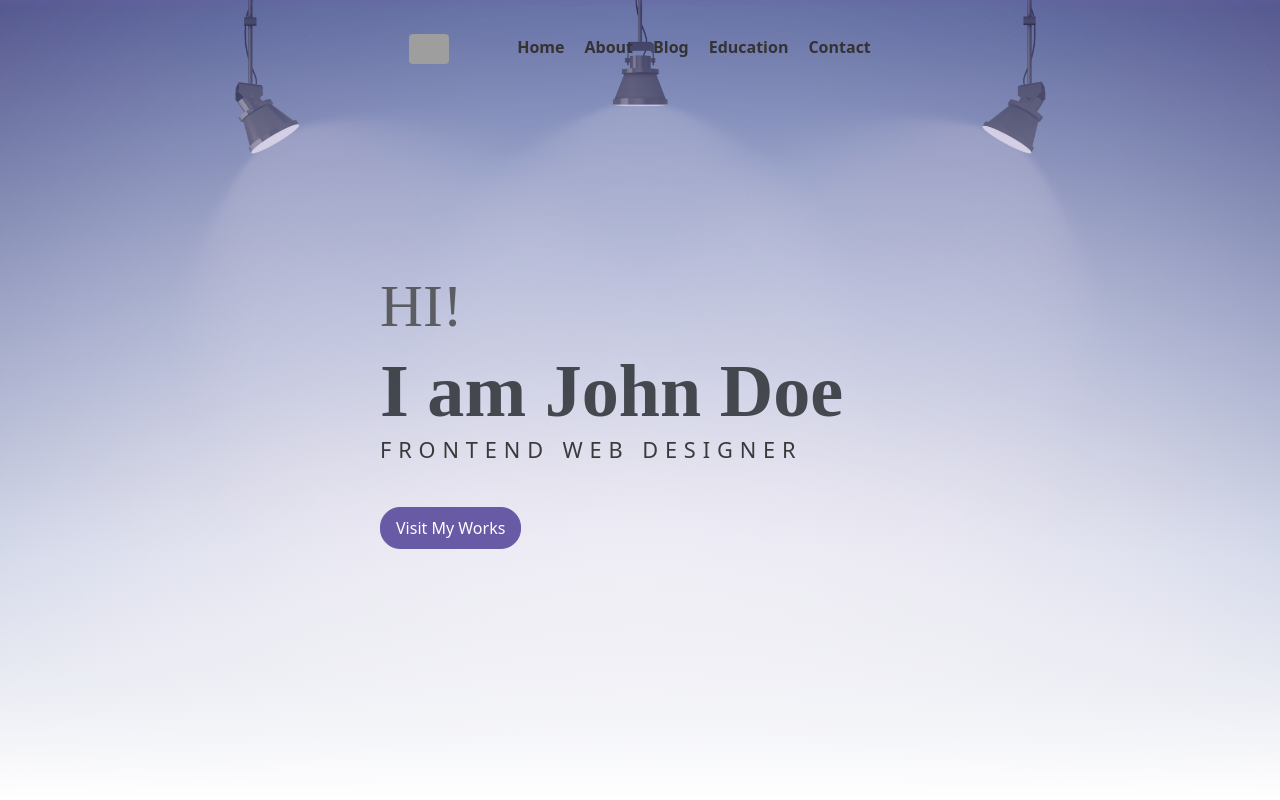
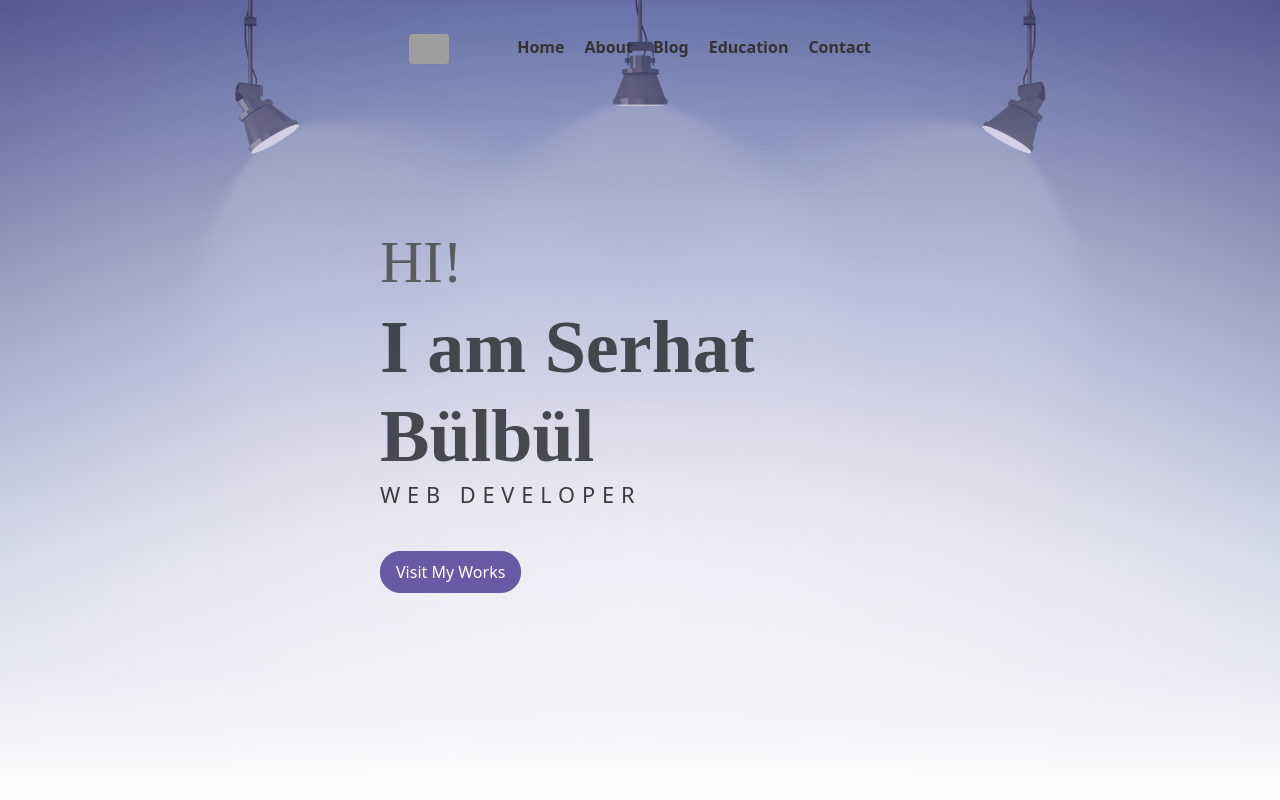
Before and after one commit to serhatblb/new-portfolio-project, an Angular app: page / in a window 1280 px wide. Shown: the top 800 px of the page. Built offline with nearby package versions, Linux system fonts and the light colour scheme; grey boxes are pictures that could not be loaded; a web font is replaced by a local one.

Commit message:
header kısmı bitirildi

```diff
--- a/src/app/header/header.component.html
+++ b/src/app/header/header.component.html
@@ -4,9 +4,9 @@
     <div class="header-content container">
         <h1 class="header-title">
             <span class="up">HI!</span>
-            <span class="down">I am John Doe</span>
+            <span class="down">I am {{name + surname}} </span>
         </h1>
-        <p class="header-subtitle">FRONTEND WEB DESIGNER</p>
+        <p class="header-subtitle">{{myJob}}</p>
 
         <button class="btn btn-primary">Visit My Works</button>
     </div>
--- a/src/app/header/header.component.ts
+++ b/src/app/header/header.component.ts
@@ -9,4 +9,7 @@ import { Component } from '@angular/core';
 })
 export class HeaderComponent {
 
+  name:string ="Serhat"
+  surname: string= " Bülbül"
+  myJob: string = " WEB DEVELOPER"
 }
```
